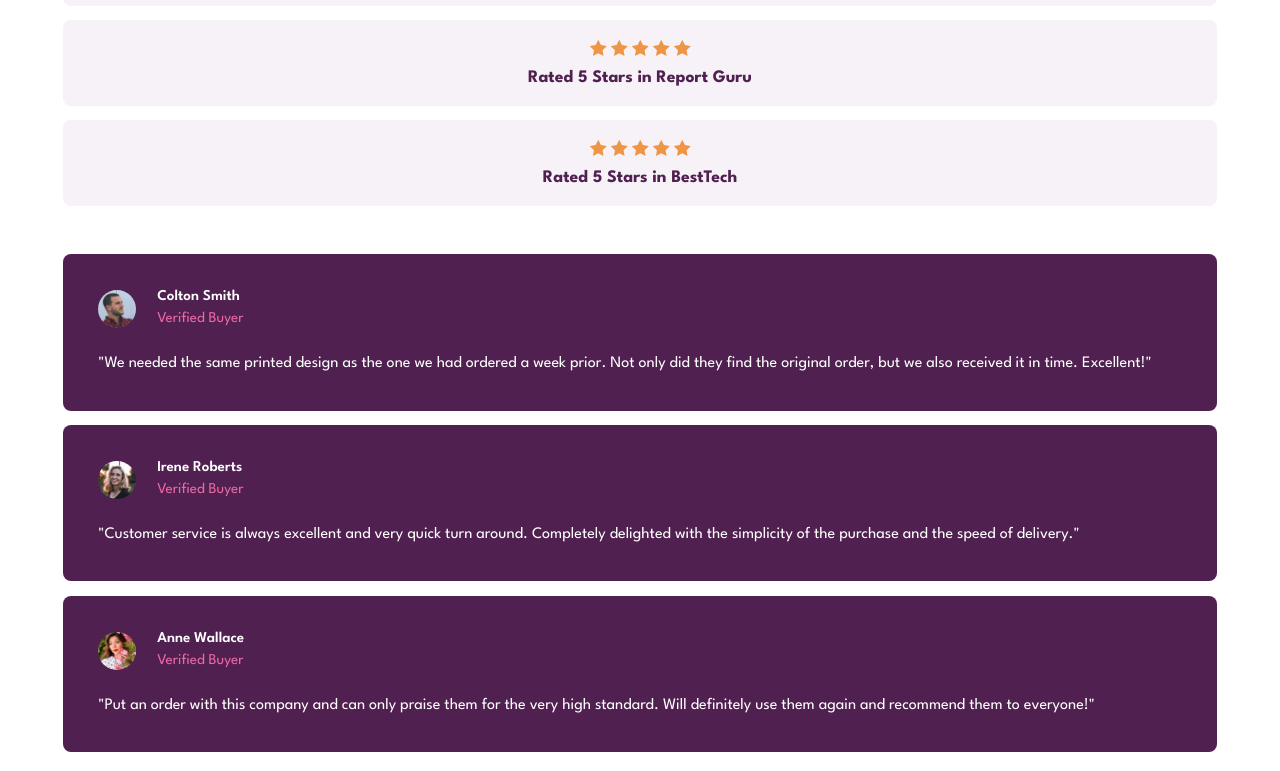
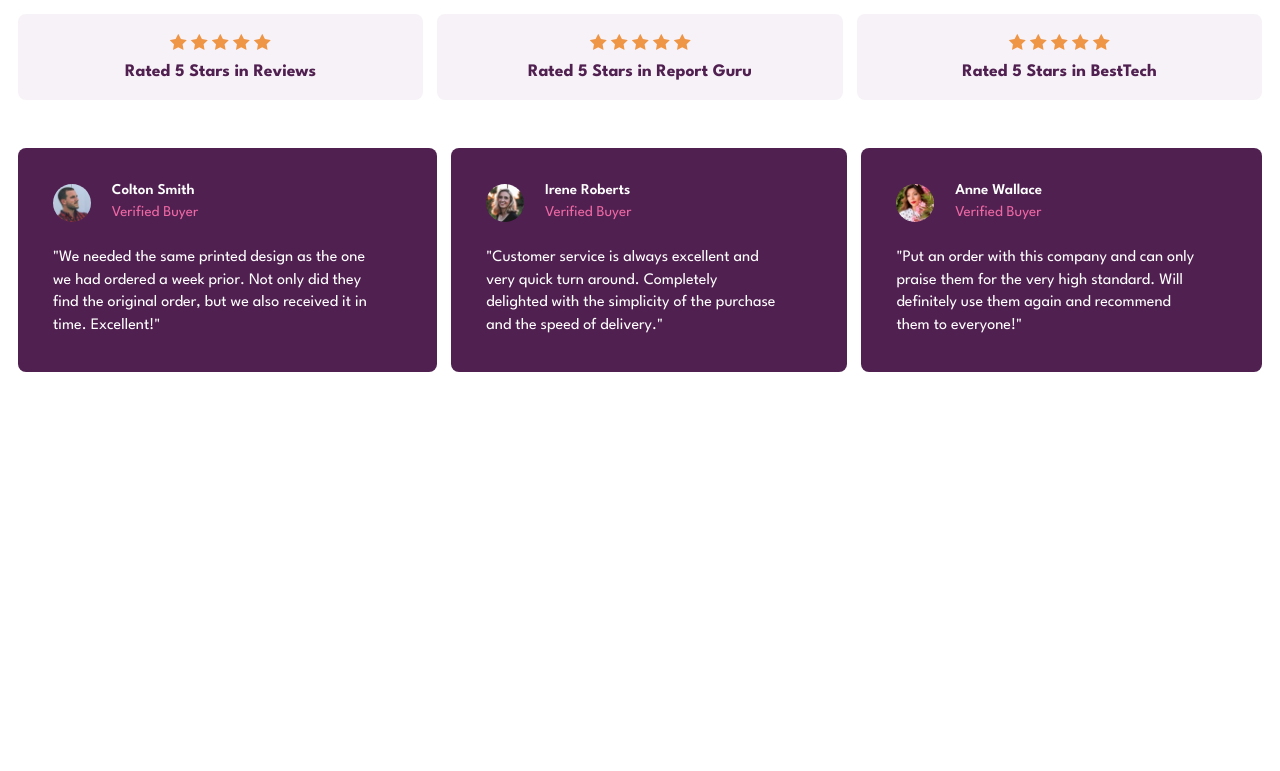
Before and after one commit to Franco-Cipolla/social-section-franco, a plain HTML site: page index.html in a window 1280 px wide. Shown: the part 253-1024 px from the top of the page. After the commit the page ends 800 px from the top, so only its background shows below. Drawn offline with Linux system fonts and the light colour scheme.

Commit message:
Update style.css

```diff
--- a/style.css
+++ b/style.css
@@ -127,7 +127,7 @@ div.testimonial p {
   padding-right: 30px;
 }
 
-@media (min-width: 1320px) {
+@media (min-width: 1355px) {
   main {
     display: grid;
     grid-template-columns: repeat(2, 1fr);
@@ -226,3 +226,15 @@ div.testimonial p {
     margin-top: 3rem;
   }
 }
+
+@media only screen and (max-width: 1354px) and (min-width: 850px){
+  section.ratings{
+    flex-direction: row;
+  }
+}
+
+@media only screen and (max-width: 1354px) and (min-width: 750px){
+  section.testimonials{
+    flex-direction: row;
+  }
+}
```
